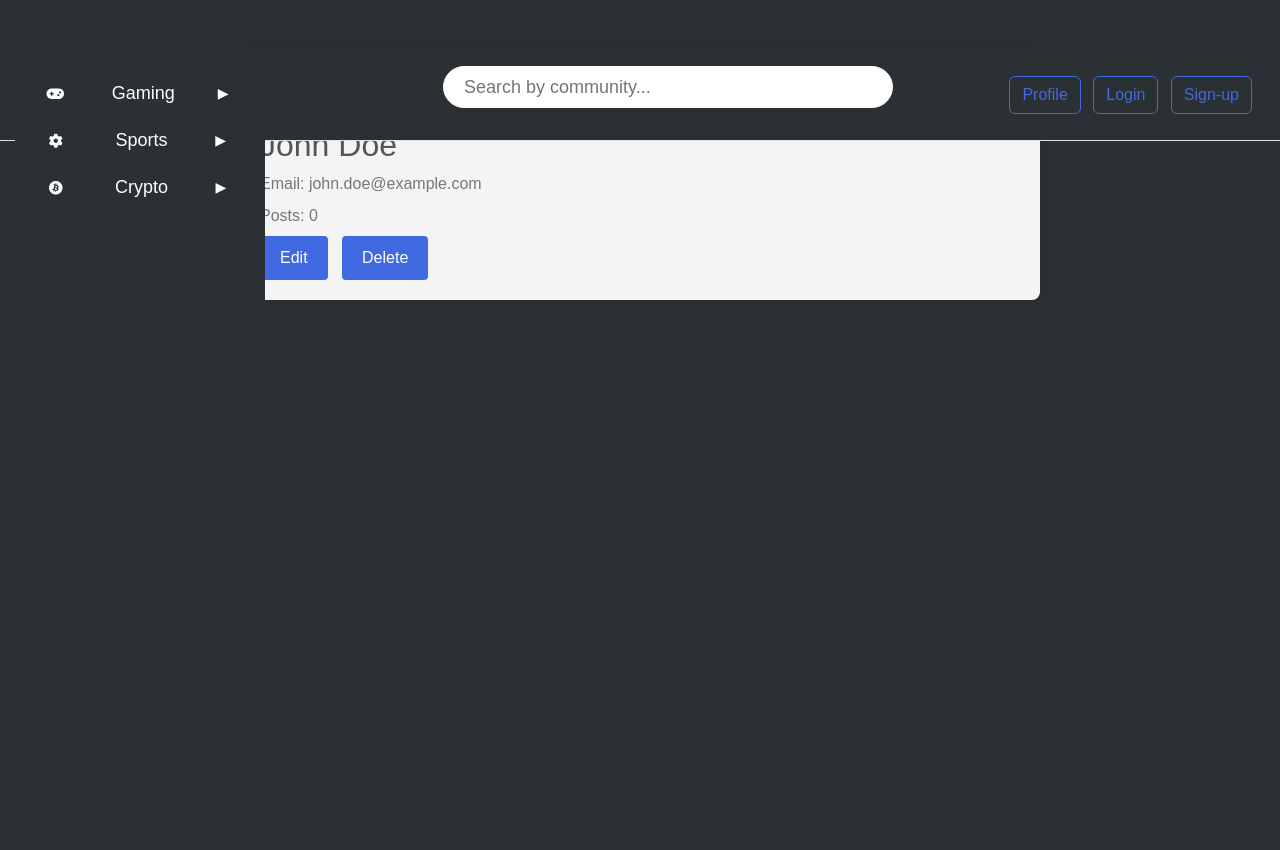
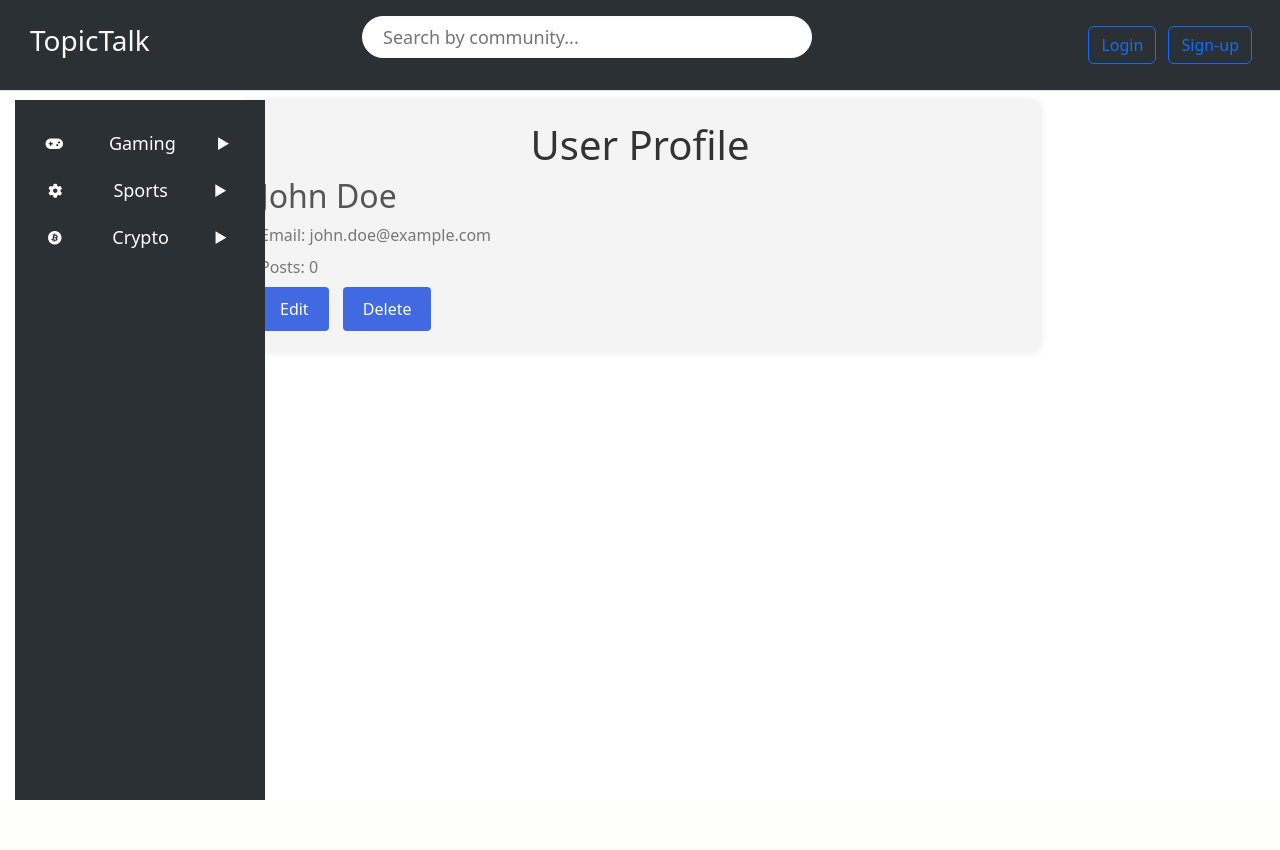
Before and after one commit to IliyaSR/TopicTalk, a Django app: page /account/profile/1/ in a window 1280 px wide. After the commit the page ends 800 px from the top, so only its background shows below. Run offline with Django 5.2, Linux system fonts and the light colour scheme; tables that the repository leaves empty hold one stand-in row (values such as "Sample post").

Commit message:
Add files via upload

```diff
--- a/topictalk/static/css/edit-profile.css
+++ b/topictalk/static/css/edit-profile.css
@@ -2,6 +2,11 @@
 body {
   height: 100%;
 }
+main {
+    padding-top: 100px;
+}
+
+
 
 .header-of-home-page{
   padding-left: 30px;
--- a/topictalk/static/css/header.css
+++ b/topictalk/static/css/header.css
@@ -59,6 +59,8 @@
 
 .col-md-3{
   padding-right: 20px;
+    margin-left: 13%;
+    width: 15%;
 }
 
 
--- a/topictalk/static/css/profile.css
+++ b/topictalk/static/css/profile.css
@@ -1,71 +1,16 @@
-html,
-body {
-  height: 100%;
+header {
+    position: fixed;
+    text-align: center;
+    width: 100%;
+    background-color: #2b3035;
+    margin-bottom: 200px;
 }
 
-.header-of-home-page{
-  padding-left: 30px;
-  text-decoration: none;
-  color: #FAF9F6;
-}
-
-.header-of-home-page:hover{
-  color: #4169E1;
-}
-
-.btn-outline-primary {
-  color: #4169E1;
-  border: 1px solid #4169E1;
-}
-
-.btn-outline-primary:hover{
-  background-color: #4169E1;
-  border: #4169E1;
-}
-.btn-primary{
-  background-color: #4169E1 ;
-  border: #4169E1;
-}
-
-.search-container {
-  display: flex;
-  justify-content: center;
-  align-items: center;
-  margin: 0 auto;
-  width: 20%;
-  padding-left: 21%;
-  padding-right: 10%;
-}
-
-.search-form {
-  display: flex;
-  justify-content: center;
-  align-items: center;
-}
-
-input[type="text"] {
-  padding: 20px; /* Adjust padding for height */
-  height: 40px; /* Adjust height as needed */
-  font-size: 18px;
-  border: 1px solid #FAF9F6;
-  border-radius: 50px;
-  text-decoration: none;
-  width: 450px;
-  margin-left: 10%;
-  margin-right: 10%;
-}
-
-.col-md-3{
-  padding-right: 20px;
+main {
+    padding-top: 100px;
 }
 
 
-body {
-  font-family: 'Arial', sans-serif;
-  margin: 0;
-  padding: 0;
-  background-color: #2b3035;
-}
 
 .topic  {
   font-size: 20px;
@@ -74,7 +19,7 @@
 
 .profile-container {
     max-width: 800px;
-    margin: 50px auto;
+    margin: 1px auto;
     background-color: #f4f4f4;
     padding: 20px;
     border-radius: 8px;
--- a/topictalk/static/css/sign-in.css
+++ b/topictalk/static/css/sign-in.css
@@ -12,7 +12,7 @@
   z-index: 2;
 }
 
-.form-signin input[type="email"] {
+input[type="email"] {
   font-size: 18px;
   margin-bottom: -1px;
   border-bottom-right-radius: 0;
@@ -21,7 +21,7 @@
   border-top-right-radius: 0;
 }
 
-.form-signin input[type="password"] {
+input[type="password"] {
   margin-top: 10px;
   margin-bottom: 10px;
   border-top-left-radius: 0;
--- a/topictalk/static/css/sign-up.css
+++ b/topictalk/static/css/sign-up.css
@@ -78,17 +78,11 @@
 
 input[type="email"] {
   margin-bottom: -1px;
-  border-bottom-right-radius: 0;
-  border-bottom-left-radius: 0;
-  border-top-left-radius: 0;
-  border-top-right-radius: 0;
   margin-top: 10px;
 }
 
 input[type="password"] {
   margin-bottom: 10px;
-  border-top-left-radius: 0;
-  border-top-right-radius: 0;
   margin-top: 10px;
 }
 
--- a/topictalk/templates/base.html
+++ b/topictalk/templates/base.html
@@ -9,9 +9,18 @@
         </form>
     </div>
     <div class="col-md-3 text-end">
-        <a class="btn btn-outline-primary me-2" href="">Profile</a>
-        <a class="btn btn-outline-primary me-2" href="{% url 'login' %}">Login</a>
-        <a class="btn btn-outline-primary me-2" href="{% url 'register' %}">Sign-up</a>
+        {% if not request.user.is_authenticated %}
+            <a class="btn btn-outline-primary me-2" href="{% url 'login' %}">Login</a>
+            <a class="btn btn-outline-primary me-2" href="{% url 'register' %}">Sign-up</a>
+        {% endif %}
+        {% if request.user.is_authenticated %}
+            <a class="btn btn-outline-primary me-2" href="">Profile</a>
+            <form method="post" action="{% url 'logout' %}">
+                {% csrf_token %}
+                <button type="submit" class="btn btn-outline-primary me-2">Logout</button>
+            </form>
+
+        {% endif %}
 
     </div>
 </header>
```
Also changed, not shown: topictalk/static/css/delete-profile.css (+13 -7 lines), topictalk/static/css/post-detials.css (+7 -2 lines).
